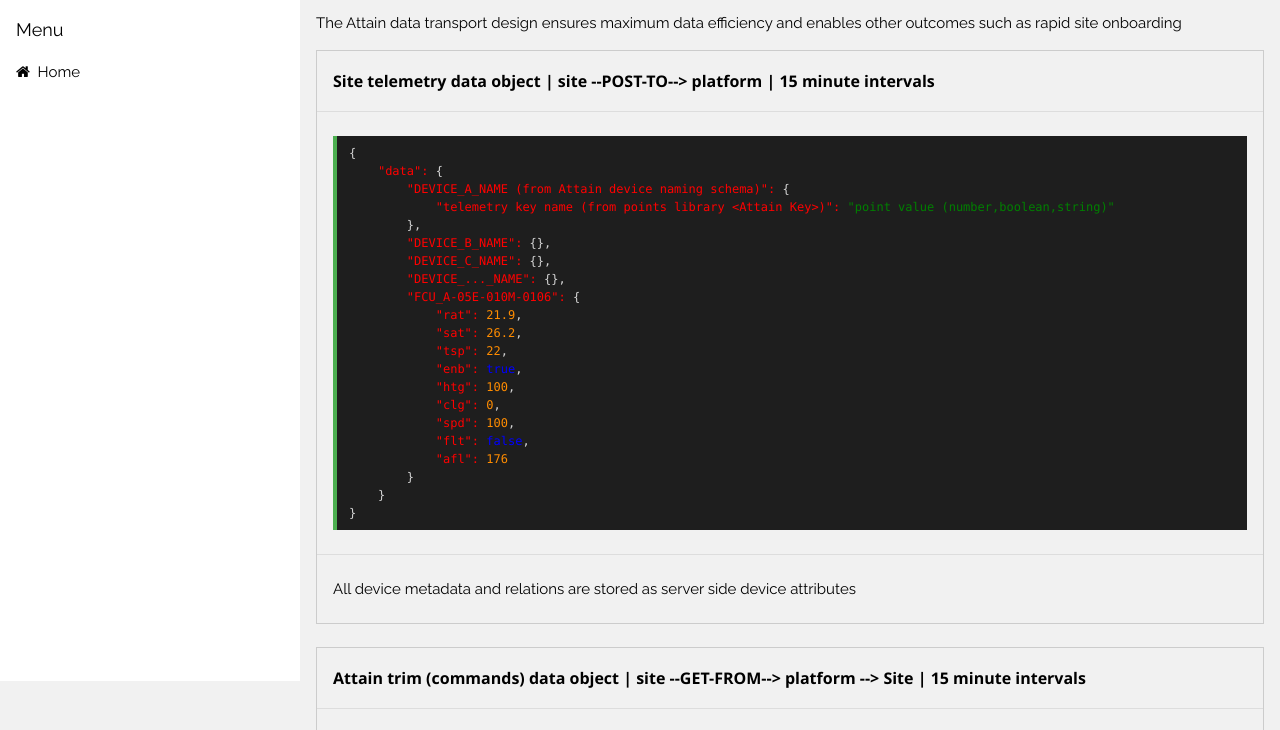
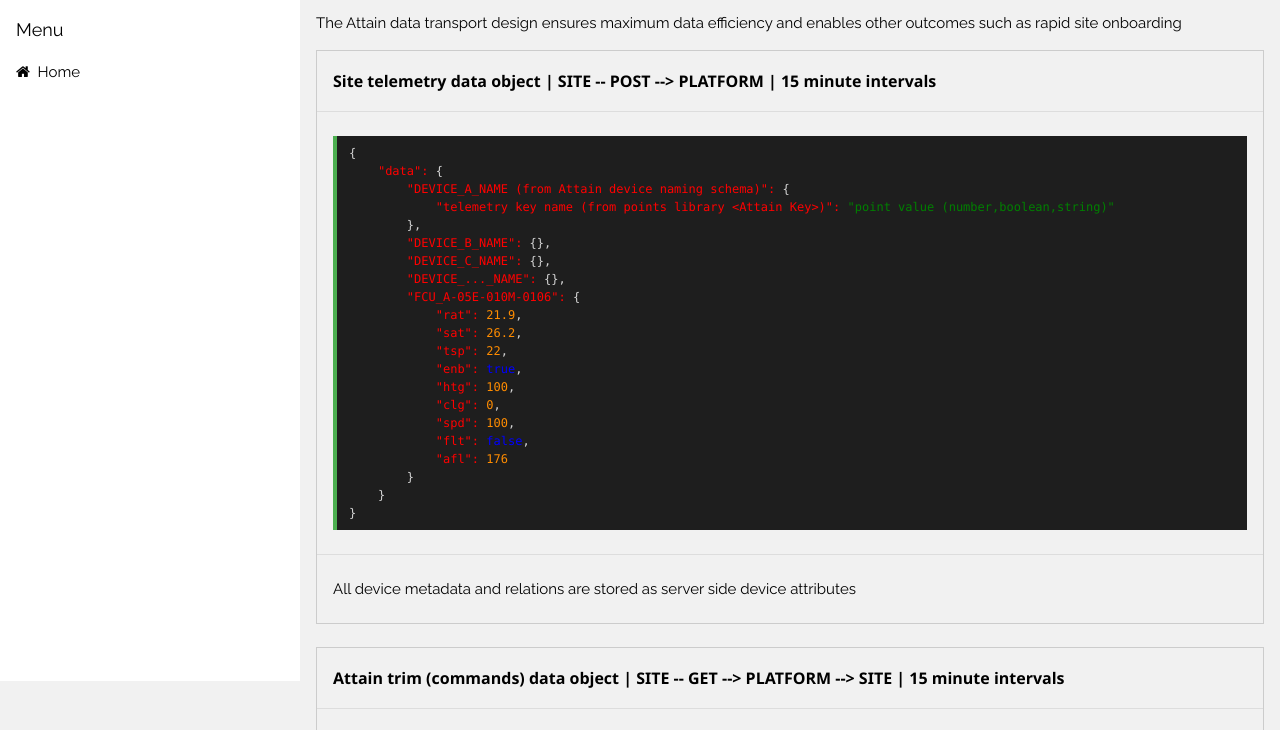
Before and after one commit to Attain-Energy-IO/attainWebService, a plain HTML site: page dataLink.html in a window 1280 px wide. Shown: the part 162-892 px from the top of the page. Drawn offline with nearby package versions, Linux system fonts and the light colour scheme; no server answers.

Commit message:
Update dataLink.html

```diff
--- a/dataLink.html
+++ b/dataLink.html
@@ -69,13 +69,13 @@ html,body,h1,h2,h3,h4,h5 {font-family: "Raleway", sans-serif}
   <p>The Attain data transport design ensures maximum data efficiency and enables other outcomes such as rapid site onboarding</p>
 
   <ul class="n0-ul n0-border">
-    <li><h6><b>Site telemetry data object | site --POST-TO--> platform | 15 minute intervals</b></h6></li>
+    <li><h6><b>Site telemetry data object | SITE -- POST --> PLATFORM | 15 minute intervals</b></h6></li>
     <li><pre class="n0-code n0-small" v-html="syntaxHighlight(dataDesignA)"></pre></li>
     <li><p>All device metadata and relations are stored as server side device attributes</p></li>
   </ul>
 <br>
   <ul class="n0-ul n0-border">
-    <li><h6><b>Attain trim (commands) data object | site --GET-FROM--> platform --> Site | 15 minute intervals</b></h6></li>
+    <li><h6><b>Attain trim (commands) data object | SITE -- GET --> PLATFORM --> SITE | 15 minute intervals</b></h6></li>
     <li><pre class="n0-code n0-small" v-html="syntaxHighlight(dataDesignA)"></pre></li>
     <li><p>Device commands are aggregated within each 15 minute interval then served from the Attain platform to the edge. Commands are then routed to applicable control devices</p></li>
   </ul>
```
